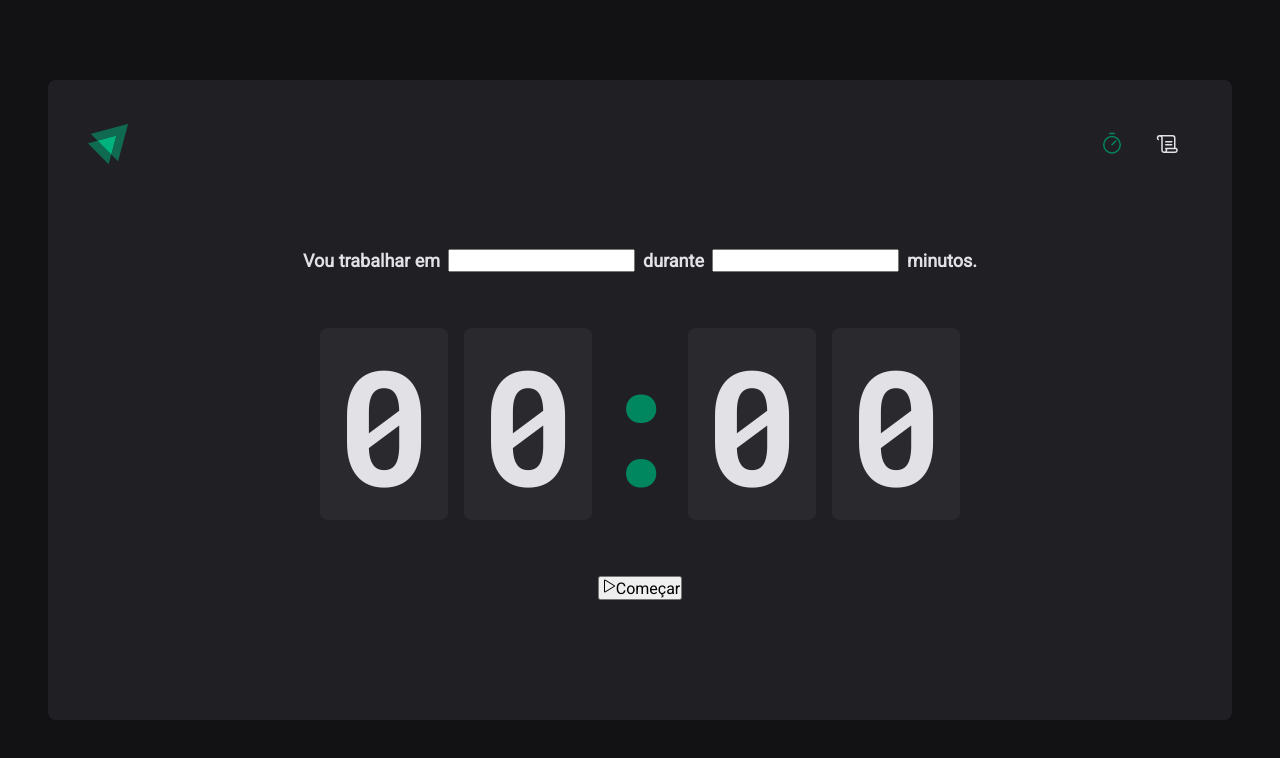
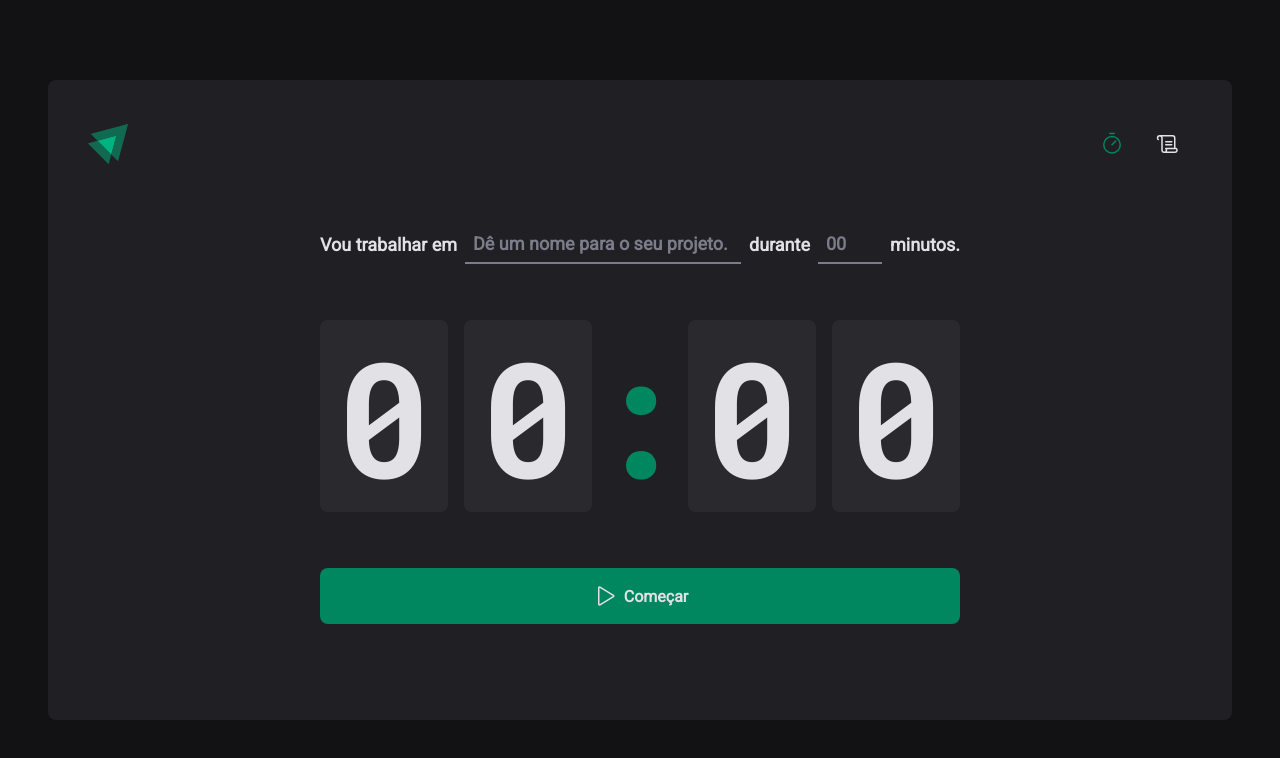
Before and after one commit to nikollllllas/02-ignite-timer, a React (Vite) app: page / in a window 1280 px wide. Shown: the top 758 px of the page. Built offline with nearby package versions, Linux system fonts and the light colour scheme.

Commit message:
styles: home

```diff
--- a/src/pages/home/index.tsx
+++ b/src/pages/home/index.tsx
@@ -1,4 +1,12 @@
-import { Button, CountdownContainer, FormContainer, HomeContainer, Separator } from './styles'
+import {
+  CountdownContainer,
+  FormContainer,
+  HomeContainer,
+  MinutesAmountInput,
+  Separator,
+  StartCountdownButton,
+  TaskInput
+} from './styles'
 import { Play } from '@phosphor-icons/react'
 
 export function Home() {
@@ -7,9 +15,10 @@
       <form action=''>
         <FormContainer>
           <label htmlFor='task'>Vou trabalhar em</label>
-          <input id='task' />
+          <TaskInput id='task' placeholder='Dê um nome para o seu projeto.'/>
+
           <label htmlFor='minutesAmount'>durante</label>
-          <input id='minutesAmount' />
+          <MinutesAmountInput id='minutesAmount' placeholder='00' />
           <span>minutos.</span>
         </FormContainer>
 
@@ -21,10 +30,10 @@
           <span>0</span>
         </CountdownContainer>
 
-        <Button type='submit'>
-          <Play />
+        <StartCountdownButton type='submit'>
+          <Play size={24} />
           Começar
-        </Button>
+        </StartCountdownButton>
       </form>
     </HomeContainer>
   )
--- a/src/pages/home/styles.ts
+++ b/src/pages/home/styles.ts
@@ -28,6 +28,34 @@
   flex-wrap: wrap;
 `
 
+const BaseInput = styled.input`
+  background: transparent;
+  height: 4rem;
+  border: 0;
+  border-bottom: 2px solid ${(props) => props.theme['gray-500']};
+  font-weight: bold;
+  font-size: 1.8rem;
+  padding: 0 0.8rem;
+  color: ${(props) => props.theme['gray-100']};
+
+  &::placeholder {
+    color: ${(props) => props.theme['gray-500']};
+  }
+
+  &:focus {
+    box-shadow: none;
+    border-color: ${(props) => props.theme['green-500']};
+  }
+`
+
+export const TaskInput = styled(BaseInput)`
+  flex: 1;
+`
+
+export const MinutesAmountInput = styled(BaseInput)`
+  width: 6.4rem;
+`
+
 export const CountdownContainer = styled.div`
   font-family: 'Roboto Mono', monospace;
   font-size: 16rem;
@@ -53,4 +81,31 @@
   justify-content: center;
 `
 
-export const Button = styled.button``
+export const StartCountdownButton = styled.button`
+  width: 100%;
+  border: 0;
+  padding: 1.6rem;
+  border-radius: 8px;
+
+  display: flex;
+  align-items: center;
+  justify-content: center;
+
+  gap: 0.8rem;
+  font-weight: bold;
+
+  cursor: pointer;
+
+  background: ${(props) => props.theme['green-500']};
+  color: ${(props) => props.theme['gray-100']};
+  transition: background 150ms ease-in-out;
+
+  &:disabled {
+    opacity: 0.7;
+    cursor: not-allowed;
+  }
+
+  &:not(:disabled):hover {
+    background: ${(props) => props.theme['green-700']};
+  }
+`
```
